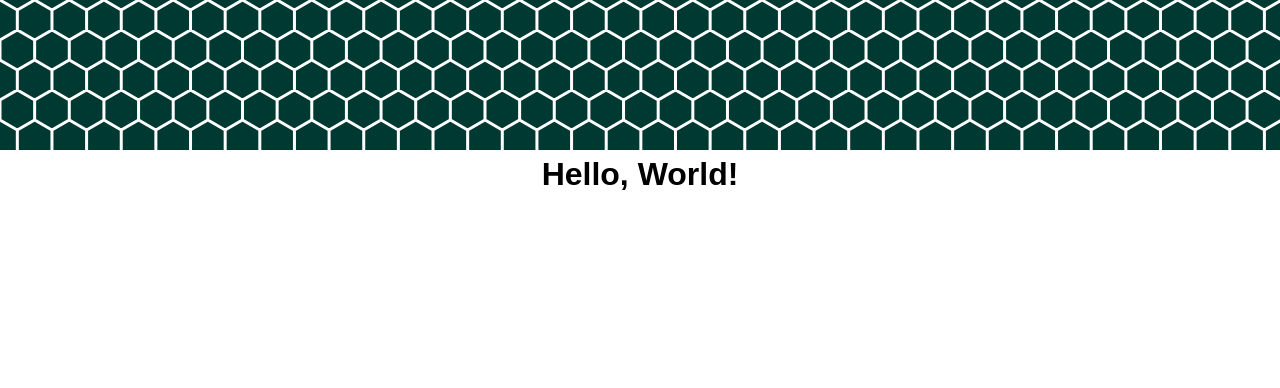
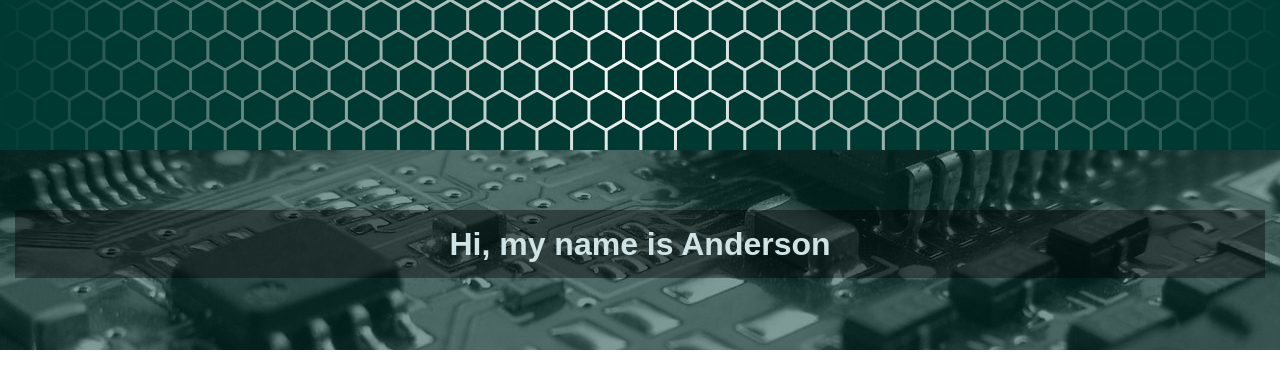
Before and after one commit to AndersonBillss/portfolio-2025, a React (Vite) app: page / in a window 1280 px wide. Shown: the top 388 px of the page. Built offline with nearby package versions, Linux system fonts and the light colour scheme.

Commit message:
Added styling for homepage

```diff
--- a/src/App.css
+++ b/src/App.css
@@ -7,4 +7,40 @@
 .hexagon-background{
   width: 100vw;
   color: var(--primary-dark);
+  background: radial-gradient(circle, white, var(--primary-dark));
 }
+
+.home-img-container{
+  position: relative;
+  width: 100%;
+  height: 200px;
+}
+.home-img-overlay{
+  position: absolute;
+  width: 100%;
+  height: 200px;
+  background-color: var(--primary-dark);
+  opacity: 50%;
+}
+.home-img{
+  position: absolute;
+  object-fit: cover;
+  width: 100%;
+  height: 200px;
+  z-index: -1;
+}
+.home-img-title-container{
+  position: absolute;
+  top: 50px;
+  left: 0;
+  right: 0;
+  color: var(--card-light);
+  padding: 10px 15px;
+  margin: auto;
+}
+.home-img-title{
+  color: var(--card-light);
+  padding: 10px 15px;
+  margin: auto;
+  background-color: rgba(0, 0, 0, 0.4);
+}
--- a/src/App.tsx
+++ b/src/App.tsx
@@ -6,7 +6,13 @@ function App() {
   return (
     <div className='main'>
       <HexagonBackground inverted className='hexagon-background'/>
-      <h1>Hello, World!</h1>
+      <div className='home-img-container'>
+        <div className='home-img-overlay'></div>
+        <img className='home-img' src='public/motherboard.jpg'></img>
+        <div className='home-img-title-container'>
+          <h1 className='home-img-title'>Hi, my name is Anderson</h1>
+        </div>
+      </div>
     </div>
   )
 }
--- a/src/index.css
+++ b/src/index.css
@@ -1,8 +1,8 @@
 :root {
   --primary-dark: rgb(0, 57, 50);
   --primary-mid: rgb(8, 95, 73);
-  --primary-card-light: rgb(41, 126, 92);
-  --primary-card-dark: rgb(50, 168, 121);
+  --primary-card-dark: rgb(41, 126, 92);
+  --primary-card-light: rgb(41, 142, 102);
 
   --secondary-light: rgb(250, 233, 200);
   --secondary-mid: rgb(234, 167, 43);
@@ -22,6 +22,7 @@
   margin: 0;
   padding: 0;
   border: none;
+  color: var(--text-dark);
 }
 
 h1 {
```
Also changed, not shown: public/motherboard.jpg (added), 1 other file (tests, documents, lock files or other folders).
